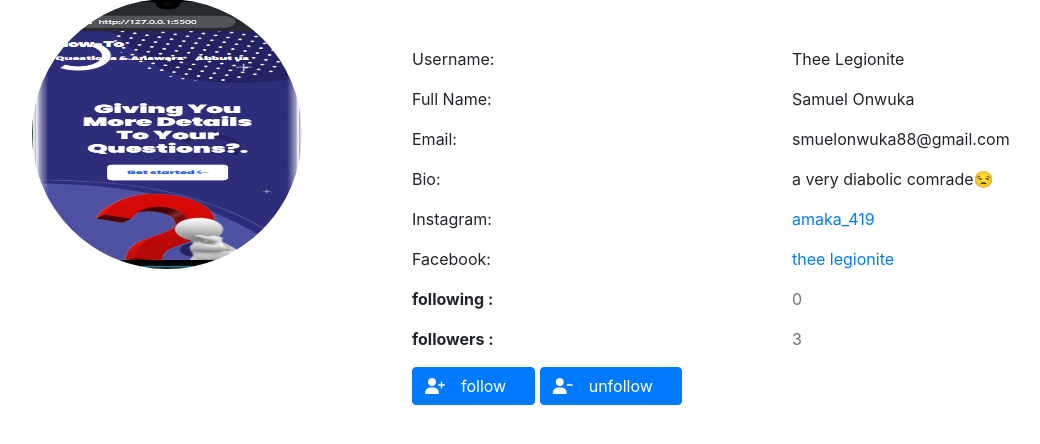
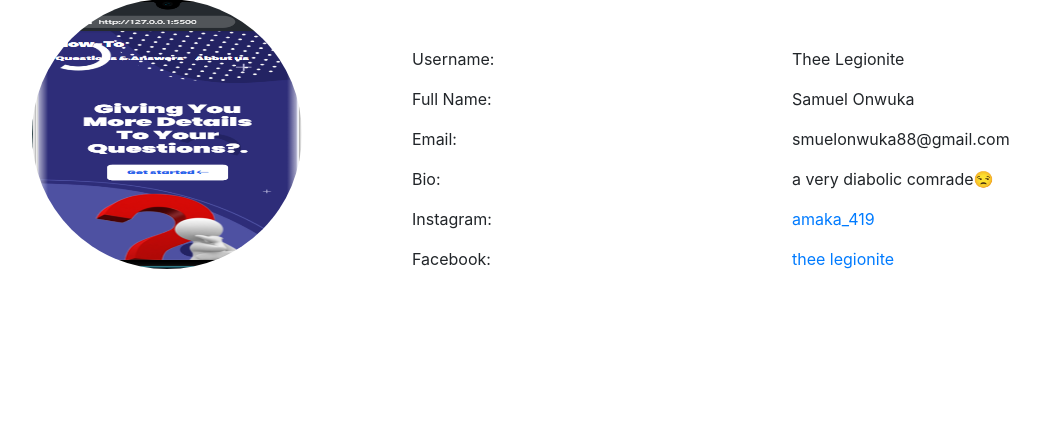
Before and after one commit to 2005Emmanuel/BLOGVILLE, a Django app: page /user_profile/3/ in a window 1280 px wide. Shown: the part 130-574 px from the top of the page, without its empty margins (53-1093 px from the left). Run offline with Django 4.2, Linux system fonts and the light colour scheme; data comes from the database, SQL or seed files in the repository; some libraries are stand-ins or nearby versions; some web fonts are replaced.

Commit message:
made a change

```diff
--- a/Blogville/templates/blog/blog_comments.html
+++ b/Blogville/templates/blog/blog_comments.html
@@ -96,12 +96,12 @@
             <div class="media-body">
                   <h5 class="mt-0"><a href="/user_profile/{{post.id}}/"  class="text-decoration-none">{{post.author}} </a> <br> <br>
 
-
+{% comment %}
                     <a  href="/follow/{{post.author.id}}/" class="btn btn-primary mb-4">
                       <i class="fa-solid fa-user-plus"></i><span class="p-3">follow</span></a>
 
                     <a href="/unfollow/{{post.author.id}}/" class="btn btn-primary mb-4">
-                      <i class="fa-solid fa-user-minus"></i><span class="p-3">unfollow</span> </a>
+                      <i class="fa-solid fa-user-minus"></i><span class="p-3">unfollow</span> </a> {% endcomment %}
 
 
 
--- a/Blogville/templates/profiles/user_profile.html
+++ b/Blogville/templates/profiles/user_profile.html
@@ -137,6 +137,30 @@
                                                 <p>{{i.author}}</p>
                                             </div>
                                         </div>
+
+                                        {% comment %} <div class="col-md-6">
+                                          <b> following : </b>
+                                          </div>
+                                          <div class="col-md-6">
+                                          <p class="text-muted"> {{i.author.following.count}}</p>
+                                          {% comment %} &nbsp;&nbsp;&nbsp;&nbsp; {% endcomment %}
+                                          {% comment %} </div>
+                                          <div class="col-md-6">
+                                          <b> followers : </b>
+                                          </div>
+                                          <div class="col-md-6">
+                                          <p class="text-muted">  {{i.author.followers.count}}  </p>
+                                          </div>
+                                        </div>
+
+                                        <a  href="/follow/{{i.author.id}}/" class="btn btn-primary">
+                                          <i class="fa-solid fa-user-plus"></i><span class="p-3">follow</span></a>
+
+                                        <a href="/unfollow/{{i.author.id}}/" class="btn btn-primary">
+                                          <i class="fa-solid fa-user-minus"></i><span class="p-3">unfollow</span> </a>
+                                        </div>
+                                        <br>  {% endcomment %}
+
                                         <div class="row">
                                             <div class="col-md-6">
                                                 <label>Full Name:</label>
@@ -189,26 +213,7 @@
                                             <div class="col-md-6">
                                                 <p><a href="{{i.author.profile.facebook}}">{{i.author.profile.facebook}}</a></p>
                                             </div>
-                                            <div class="col-md-6">
-                                            <b> following : </b>
-                                            </div>
-                                            <div class="col-md-6">
-                                            <p class="text-muted"> {{i.author.following.count}}</p>
-                                            {% comment %} &nbsp;&nbsp;&nbsp;&nbsp; {% endcomment %}
-                                            </div>
-                                            <div class="col-md-6">
-                                            <b> followers : </b>
-                                            </div>
-                                            <div class="col-md-6">
-                                            <p class="text-muted">  {{i.author.followers.count}}  </p>
-                                            </div>
-                                          </div>
 
-                                          <a  href="/follow/{{i.author.id}}/" class="btn btn-primary">
-                                            <i class="fa-solid fa-user-plus"></i><span class="p-3">follow</span></a>
-
-                                          <a href="/unfollow/{{i.author.id}}/" class="btn btn-primary">
-                                            <i class="fa-solid fa-user-minus"></i><span class="p-3">unfollow</span> </a>
 
                                         </div>
                                         {% comment %} <div class="toast mt-3" data-autohide="false">
```
